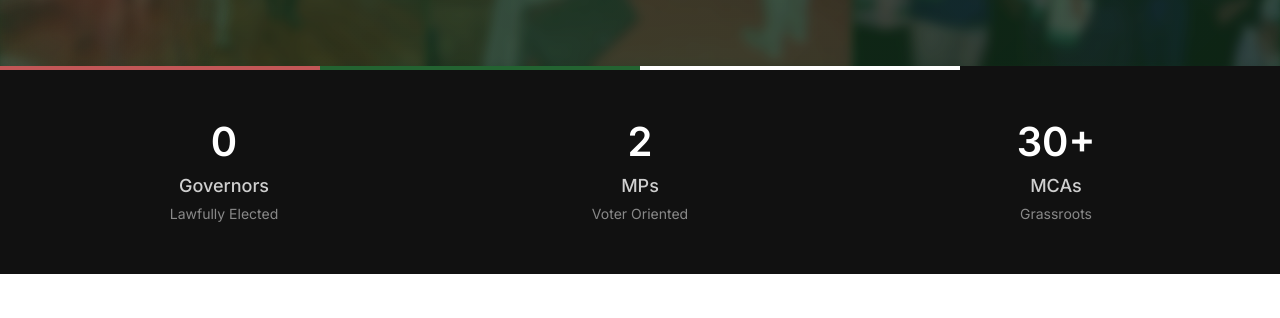
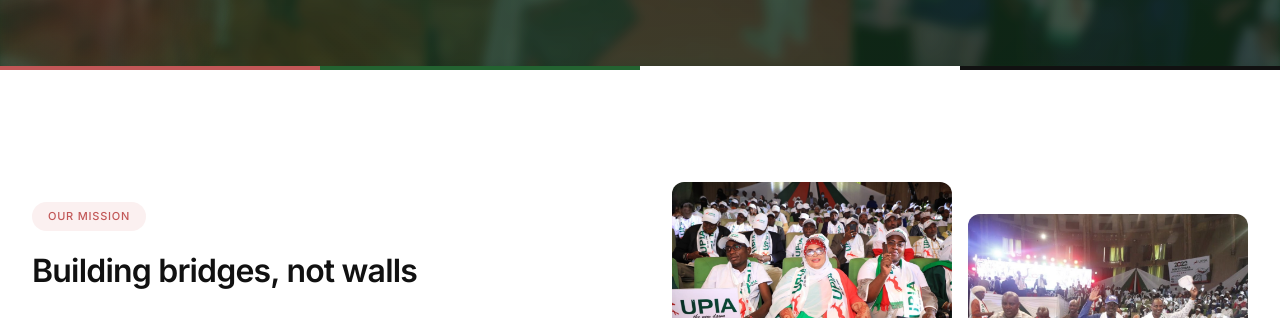
Before and after one commit to Ochieng23/upia_app, a Next.js app: page /about in a window 1280 px wide. Shown: the part 634-952 px from the top of the page. Built offline with nearby package versions, Linux system fonts and the light colour scheme; no server answers.

Commit message:
Remove stats bar from about page

```diff
--- a/src/app/(ui)/about/page.jsx
+++ b/src/app/(ui)/about/page.jsx
@@ -9,12 +9,6 @@ import { Footer } from '../../../components/Footer'
 import Leadership from '../../../components/Leadership'
 import Image from 'next/image'
 import Link from 'next/link'
-
-const stats = [
-  { label: 'Lawfully Elected', value: '0',   unit: 'Governors' },
-  { label: 'Voter Oriented',   value: '2',   unit: 'MPs' },
-  { label: 'Grassroots',       value: '30+', unit: 'MCAs' },
-]
 
 const values = [
   {
@@ -148,21 +142,6 @@ export default function About() {
           <div className="flex-1 bg-[#236331]" />
           <div className="flex-1 bg-white" />
           <div className="flex-1 bg-[#111111]" />
-        </div>
-      </section>
-
-      {/* Stats bar */}
-      <section className="bg-[#111111] py-10 sm:py-12">
-        <div className="mx-auto max-w-7xl px-4 sm:px-6 lg:px-8">
-          <div className="grid grid-cols-3 gap-4 sm:gap-8">
-            {stats.map((stat) => (
-              <div key={stat.label} className="text-center">
-                <div className="text-2xl sm:text-4xl font-semibold text-white">{stat.value}</div>
-                <div className="mt-1 text-sm sm:text-lg font-medium text-white/80">{stat.unit}</div>
-                <div className="text-xs sm:text-sm text-white/50">{stat.label}</div>
-              </div>
-            ))}
-          </div>
         </div>
       </section>
 
```
